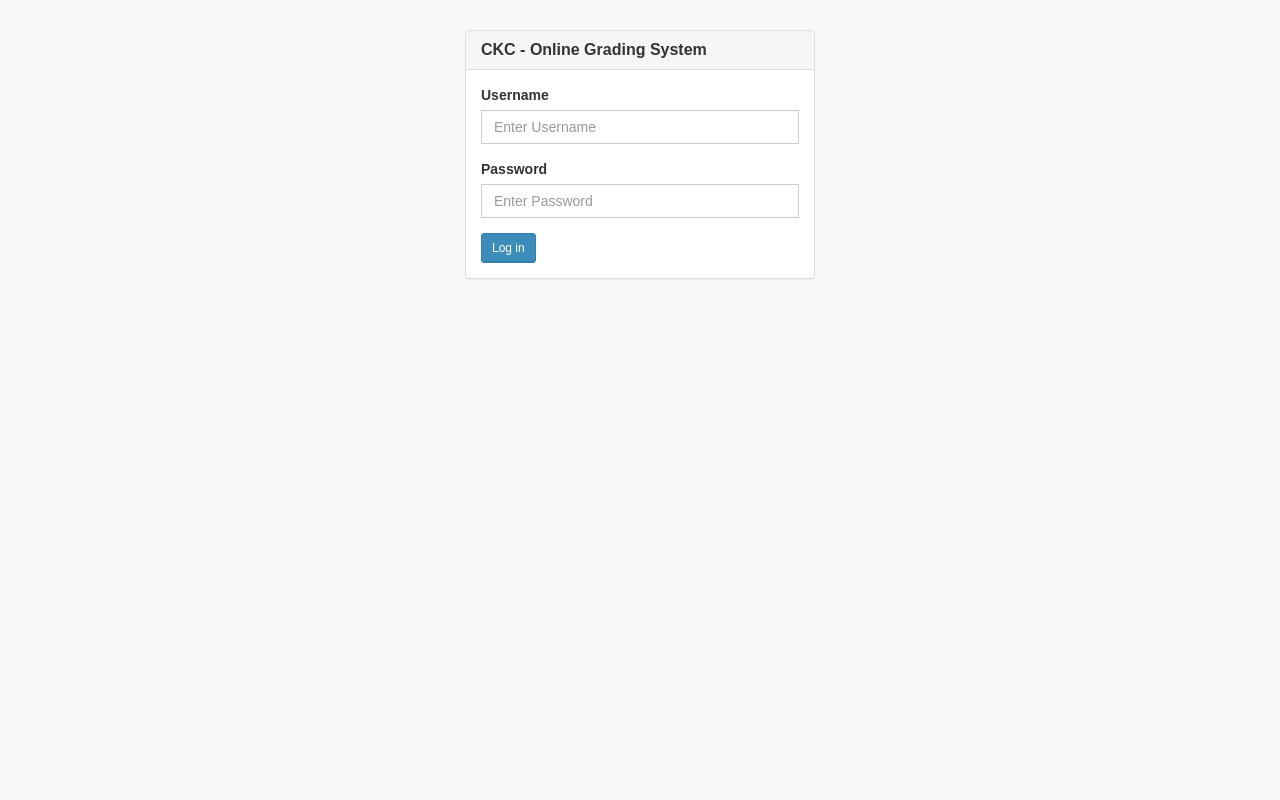
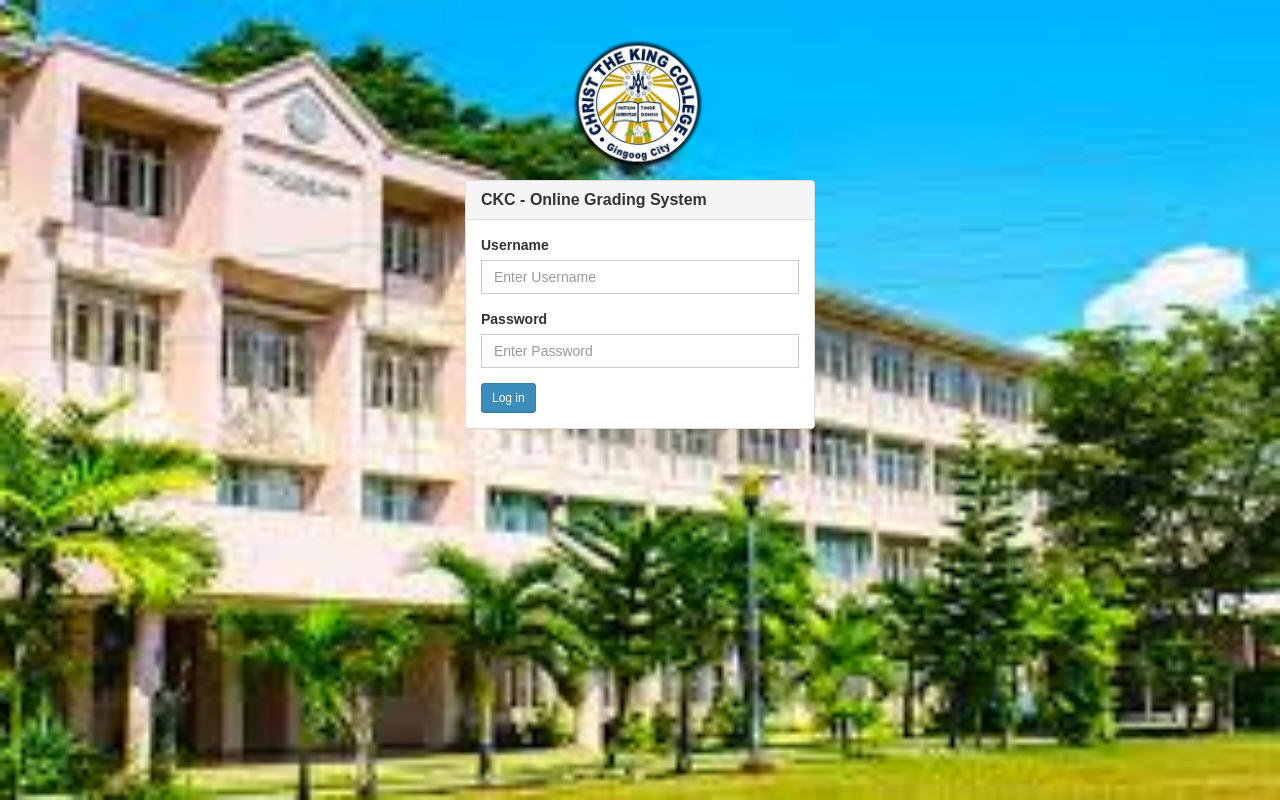
Before and after one commit to MarisolCanete/CKC-OnlineGradingSystem, a PHP site: page /system/login.php in a window 1280 px wide. Run offline with PHP 8.4, Linux system fonts and the light colour scheme.

Commit message:
Added Background Image.

```diff
--- a/system/login.php
+++ b/system/login.php
@@ -5,18 +5,28 @@
 ?>
     <head>
         <meta charset="UTF-8">
-        <title>AdminLTE | Dashboard</title>
+        <title>CKC-OGS</title>
         <meta content='width=device-width, initial-scale=1, maximum-scale=1, user-scalable=no' name='viewport'>
         <!-- bootstrap 3.0.2 -->
         <link href="css/bootstrap.min.css" rel="stylesheet" type="text/css" />
         <!-- Theme style -->
         <link href="css/AdminLTE.css" rel="stylesheet" type="text/css" />
+        <style>
 
+          body,html{
+            background-image: url("img/bg.png");
+            background-position: center;
+            background-repeat: no-repeat;
+            background-size: cover;
+            height:100%;
+          }
+        </style>
     </head>
     <body class="skin-black">
         <div class="container" style="margin-top:30px">
           <div class="col-md-4 col-md-offset-4">
-              <div class="panel panel-default">
+          <center><img src="img/logo.png" width="150px" height="150px" class="" alt="Cinque Terre"></center>
+            <div class="panel panel-default">
             <div class="panel-heading"><h3 class="panel-title"><strong>CKC - Online Grading System</strong></h3></div>
             <div class="panel-body">
               <form role="form" method="post">
```
Also changed, not shown: system/img/bg.png (added).
